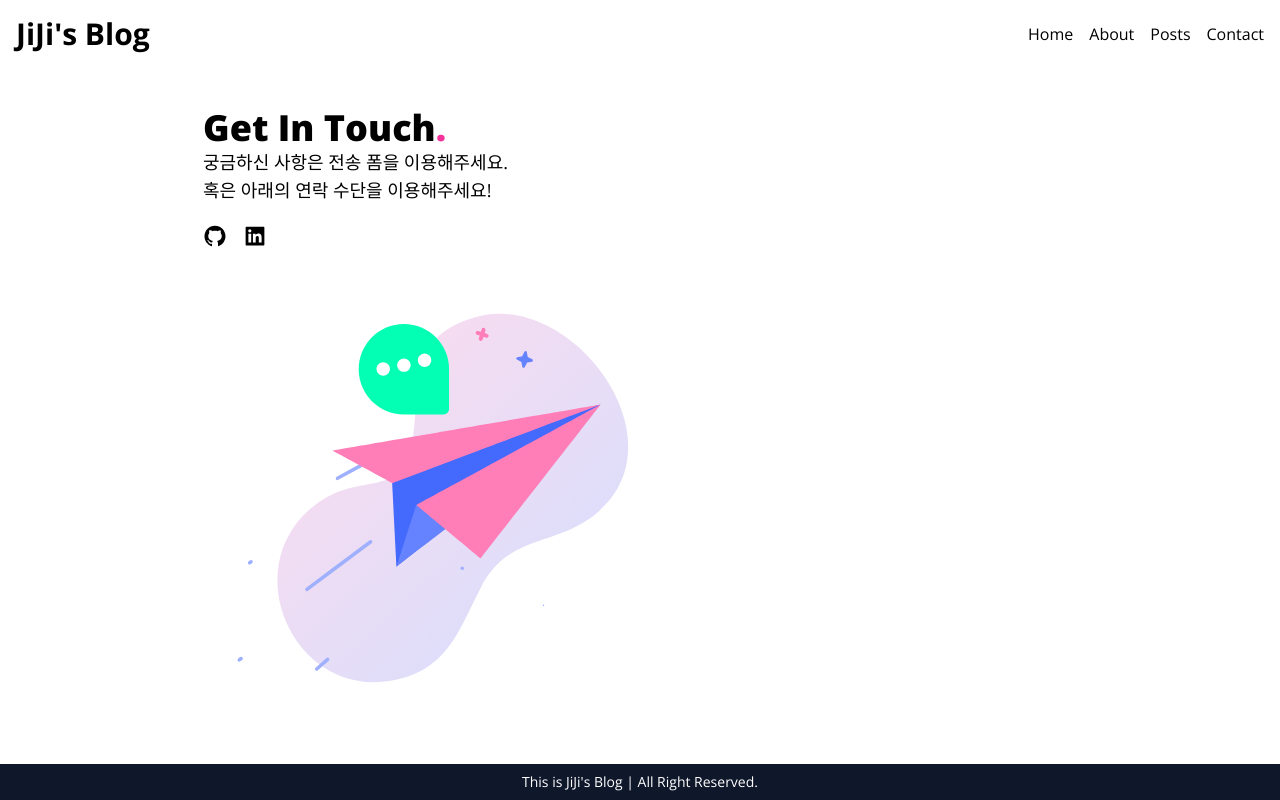
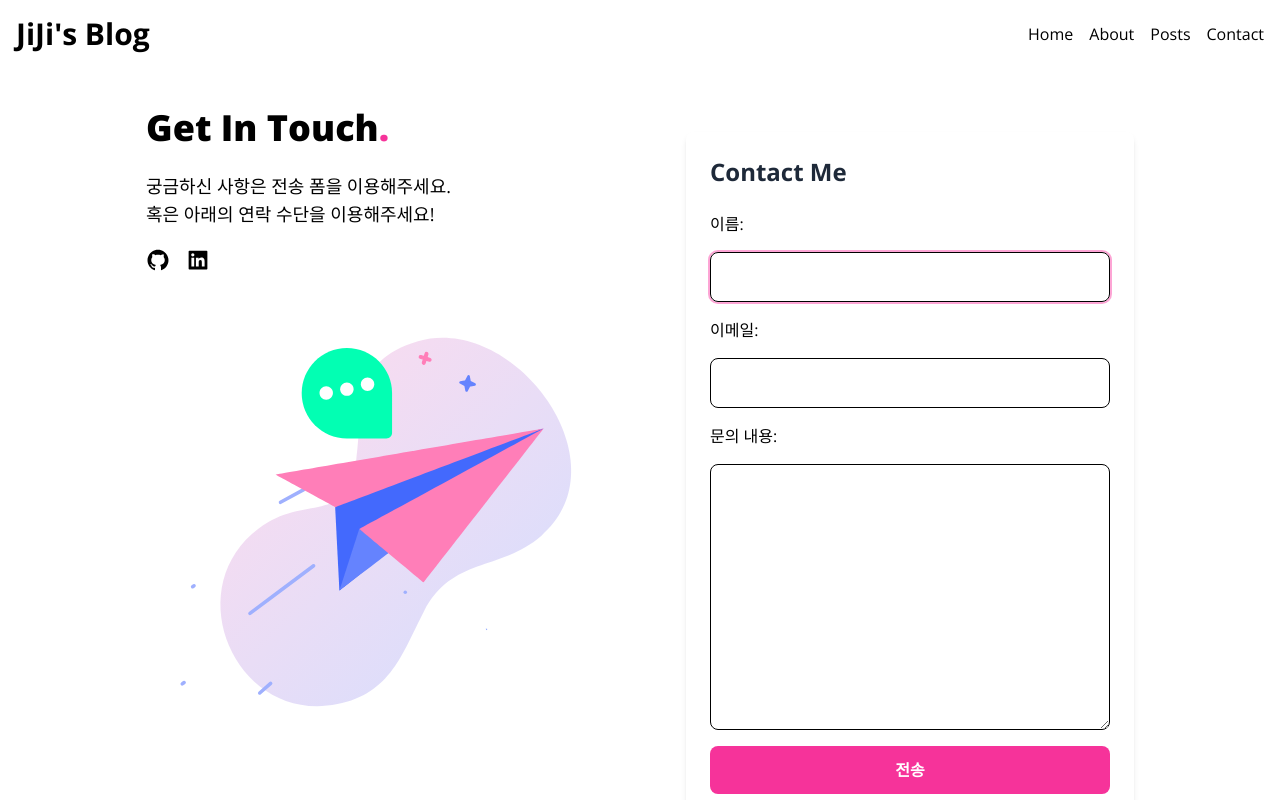
Before and after one commit to queenJiJi/blog, a Next.js app: page /contact in a window 1280 px wide. Built offline with nearby package versions, Linux system fonts and the light colour scheme.

Commit message:
[feat] contact form 구현

```diff
--- a/src/app/contact/page.tsx
+++ b/src/app/contact/page.tsx
@@ -17,9 +17,10 @@ const LINKS = [
 
 export default function Contactpage() {
   return (
-    <section className="flex flex-col px-4 justify-center items-center lg:items-start lg:flex-row lg:justify-around lg:mt-10">
+    // <section className="flex flex-col px-4 justify-center items-center lg:items-start lg:flex-row lg:justify-around lg:mt-10">
+    <section className="flex flex-col px-4 justify-center items-center lg:items-start lg:flex-row lg:gap-10 lg:mt-10">
       <article className="flex flex-col">
-        <h1 className="text-4xl font-extrabold">
+        <h1 className="text-4xl font-extrabold mb-6">
           Get In Touch<span className="text-4xl text-pink-500">.</span>
         </h1>
         <article className="text-base md:text-lg mb-3">
--- a/src/components/ContanctForm.tsx
+++ b/src/components/ContanctForm.tsx
@@ -1,5 +1,77 @@
-import React from "react";
+"use client";
+
+import React, { ChangeEvent, useState } from "react";
+
+type Form = {
+  name: string;
+  email: string;
+  message: string;
+};
 
 export default function ContanctForm() {
-  return <div></div>;
+  const [form, setForm] = useState<Form>({
+    name: "",
+    email: "",
+    message: "",
+  });
+
+  const onChangeHandler = (
+    e: ChangeEvent<HTMLInputElement | HTMLTextAreaElement>
+  ) => {
+    const { name, value } = e.target;
+    setForm((prev) => ({ ...prev, [name]: value }));
+  };
+
+  const submitHandler = (e: React.FormEvent) => {
+    e.preventDefault();
+    // Here you would typically handle the form submission, e.g., send the data to a server
+    console.log("Form submitted:", form);
+    // Reset the form after submission
+    setForm({ name: "", email: "", message: "" });
+  };
+
+  return (
+    <div className="w-full max-w-md mt-6 p-6 bg-white rounded-lg shadow-md">
+      <form onSubmit={submitHandler} className="flex flex-col space-y-4 w-full">
+        <h2 className="text-2xl font-bold mb-6 text-gray-800">Contact Me </h2>
+        <label htmlFor="name">이름: </label>
+        <input
+          type="text"
+          id="name"
+          name="name"
+          required
+          autoFocus
+          value={form.name}
+          onChange={onChangeHandler}
+          className="p-3 border rounded-lg focus:outline-none focus:ring-2 focus:ring-pink-300"
+        />
+        <label htmlFor="email">이메일: </label>
+        <input
+          type="email"
+          id="email"
+          name="email"
+          required
+          value={form.email}
+          onChange={onChangeHandler}
+          className="p-3 border rounded-lg focus:outline-none focus:ring-2 focus:ring-pink-300"
+        />
+        <label htmlFor="message">문의 내용: </label>
+        <textarea
+          rows={10}
+          id="message"
+          name="message"
+          required
+          value={form.message}
+          onChange={onChangeHandler}
+          className="p-3 border rounded-lg focus:outline-none focus:ring-2 focus:ring-pink-300"
+        />
+        <button
+          type="submit"
+          className="bg-pink-500 text-white font-bold py-3 rounded-lg hover:bg-pink-600 transition"
+        >
+          전송
+        </button>
+      </form>
+    </div>
+  );
 }
```
